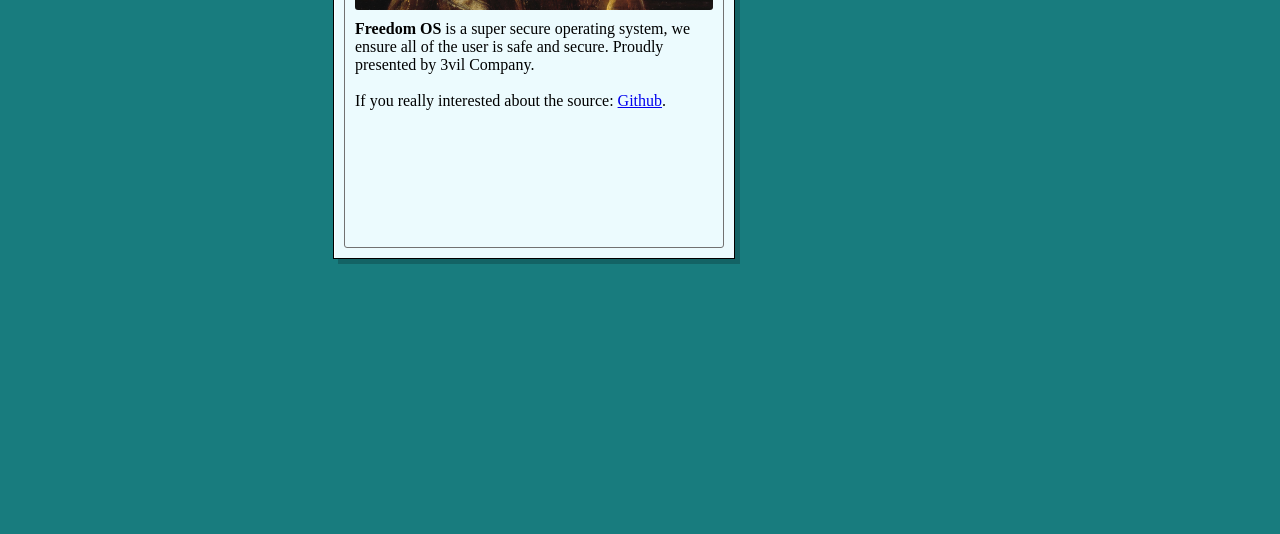
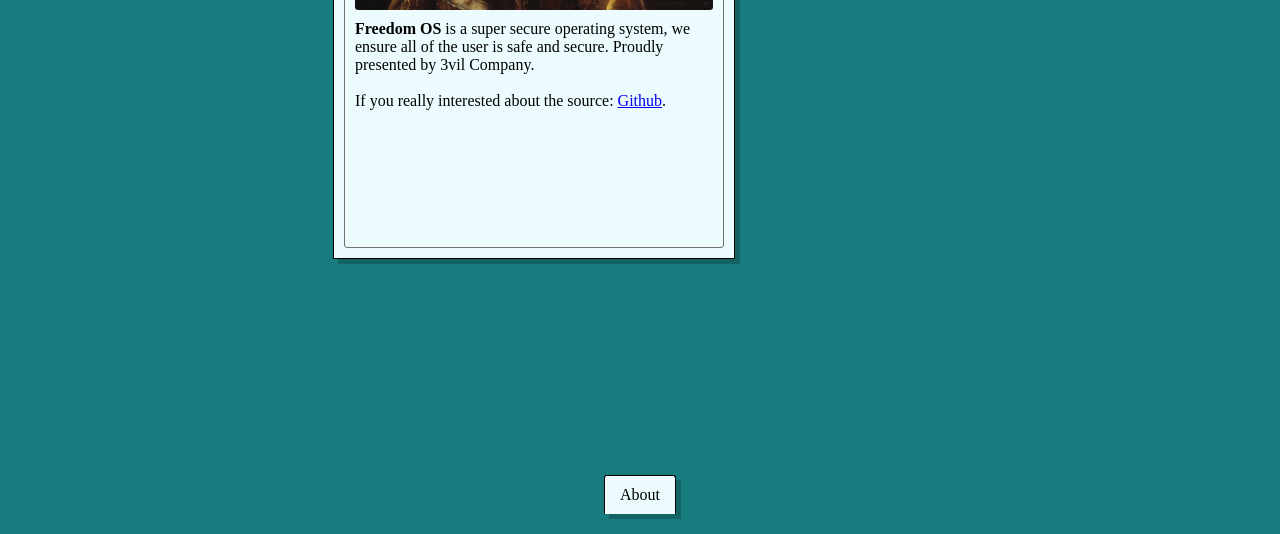
Before and after one commit to fahmiirsyadk/freedom-os, a plain HTML site: page index.html in a window 1280 px wide. Shown: the part 286-820 px from the top of the page. Drawn offline with Linux system fonts and the light colour scheme.

Commit message:
Add dock

```diff
--- a/assets/style.css
+++ b/assets/style.css
@@ -125,6 +125,25 @@ body {
    border-radius: 3px;
 }
 
+#dock {
+   padding: 10px 15px;
+   border: 1px solid black;
+   border-bottom: none;
+   border-top-left-radius: 3px;
+   border-top-right-radius: 3px;
+   position: fixed;
+   bottom: 0;
+   left: 50%;
+   transform: translate(-50%, 0);
+   background-color: rgb(236, 251, 254);
+   z-index: 2;
+   box-shadow: inset 1px 1px 0 0 #fff, 5px 5px 0 rgba(0, 0, 0, .2);
+}
+
+.dock__item {
+   cursor: pointer;
+}
+
 .about-header {
    background-image: url("./images/cover.jpg");
    background-size: cover;
--- a/index.html
+++ b/index.html
@@ -28,6 +28,7 @@
           </ul>
         </header>
         <div id="container" class="freedom-section"></div>
+        <div id="dock"></div>
       </div>
       <div id="dark_os"></div>
     </div>
--- a/os.js
+++ b/os.js
@@ -3,6 +3,7 @@
 const elOs = document.getElementById("os");
 const elClock = document.getElementById("clock");
 const headerTitle = document.getElementById("header-title");
+const elDock = document.getElementById("dock");
 
 let zIndex = 1;
 
@@ -20,7 +21,6 @@ const aboutContent = `
     <p>If you really interested about the source:
       <a href="#">Github</a>.
     </p>
-
   </div>
 `;
 
@@ -60,15 +60,19 @@ function freedomos() {
 
 let activeItem = null;
 let active = false;
+const activeApps = [];
 
-// render item apps to dom
 apps
   .filter(({ opened }) => opened === true)
   .map(({ title, styles, content }) => {
+    elDock.insertAdjacentHTML(
+      "beforeend",
+      `<div class="dock__item" onclick="toggleWindow('${title}')">${title}</div>`
+    );
     container.insertAdjacentHTML(
       "beforeend",
       `
-      <div class="window" style="${styles}" id="${title}">
+      <div class="window" style="${styles}display: flex;" id="${title}">
           <div class="window-header">
             <button onclick="closeWindow(event)">X</button>
             <button onclick="minimizeWindow(event)">_</button>
@@ -104,11 +108,16 @@ function minimizeWindow(e) {
   e.target.offsetParent.style.display = "none";
 }
 
+function toggleWindow(title) {
+  document.getElementById(title).style.display = "flex";
+}
+
 function dragStart(e) {
   activeItem = e.target.offsetParent;
 
   // layer overlay
   activeItem.style.zIndex = zIndex;
+  elDock.style.zIndex = zIndex;
   zIndex += 1;
 
   // change text title on navbar to name of app
```
Lines whose indentation alone changed are shown as unchanged.
